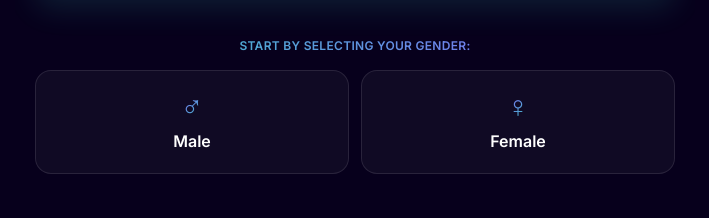
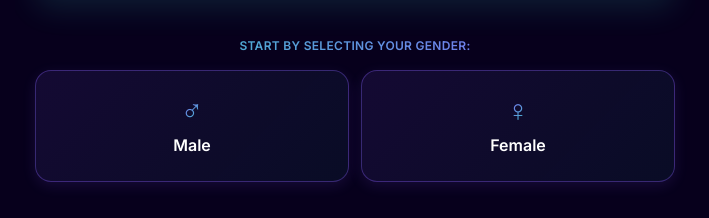
Before and after one commit to andrewhopper1974/mended, a Next.js app: page / in a window 1280 px wide. Shown: the part 639-857 px from the top of the page, without its empty margins (285-994 px from the left). Built offline with nearby package versions, Linux system fonts and the light colour scheme; no server answers; a web font is replaced by a local one.

Commit message:
make gender buttons more prominent with stronger gradient and glow

```diff
--- a/components/IntroScreen.tsx
+++ b/components/IntroScreen.tsx
@@ -85,15 +85,17 @@ export default function IntroScreen({ onStart }: Props) {
                   onClick={() => handleGenderSelect(gender)}
                   whileHover={{ scale: 1.03 }}
                   whileTap={{ scale: 0.97 }}
-                  className="flex flex-col items-center py-5 rounded-2xl transition-all"
+                  className="flex flex-col items-center py-6 rounded-2xl transition-all"
                   style={{
                     background: isSelected
-                      ? "linear-gradient(135deg, rgba(138,94,255,0.18) 0%, rgba(52,203,191,0.1) 100%)"
-                      : "rgba(255,255,255,0.04)",
+                      ? "linear-gradient(135deg, rgba(138,94,255,0.28) 0%, rgba(52,203,191,0.18) 100%)"
+                      : "linear-gradient(135deg, rgba(138,94,255,0.1) 0%, rgba(52,203,191,0.06) 100%)",
                     border: isSelected
-                      ? "1.5px solid rgba(52,203,191,0.7)"
-                      : "1.5px solid rgba(255,255,255,0.1)",
-                    boxShadow: isSelected ? "0 0 20px rgba(52,203,191,0.15)" : "none",
+                      ? "1.5px solid rgba(52,203,191,0.85)"
+                      : "1.5px solid rgba(138,94,255,0.35)",
+                    boxShadow: isSelected
+                      ? "0 0 28px rgba(52,203,191,0.25), 0 4px 16px rgba(138,94,255,0.2)"
+                      : "0 4px 14px rgba(138,94,255,0.12)",
                   }}
                 >
                   <span
```
